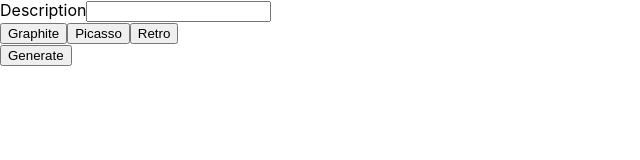
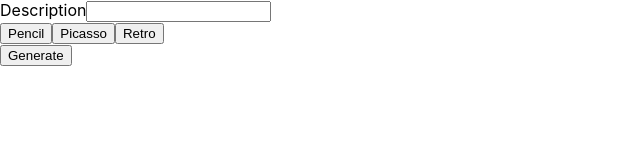
Before and after one commit to rukiyeozmen/image-generator-ai, a React (Create React App) app in the folder frontend/: page / in a window 1280 px wide. Shown: the top 160 px of the page, without its empty margins (0-640 px from the left). Built offline with nearby package versions, Linux system fonts and the light colour scheme; no server answers.

Commit message:
updating theme component

```diff
--- a/frontend/src/components/Themes.js
+++ b/frontend/src/components/Themes.js
@@ -2,7 +2,7 @@ import React, { useState } from 'react';
 import '../styles/Themes.scss';
 
 const themes = [
-  { label: 'Graphite', content: 'Hand-drawn with graphite pencil' },
+  { label: 'Pencil', content: 'Hand-drawn with graphite pencil' },
   { label: 'Picasso', content: 'In the abstract style of Picasso' },
   { label: 'Retro', content: 'In the style of groovy retro funk' },
   // ...add more themes here
```
